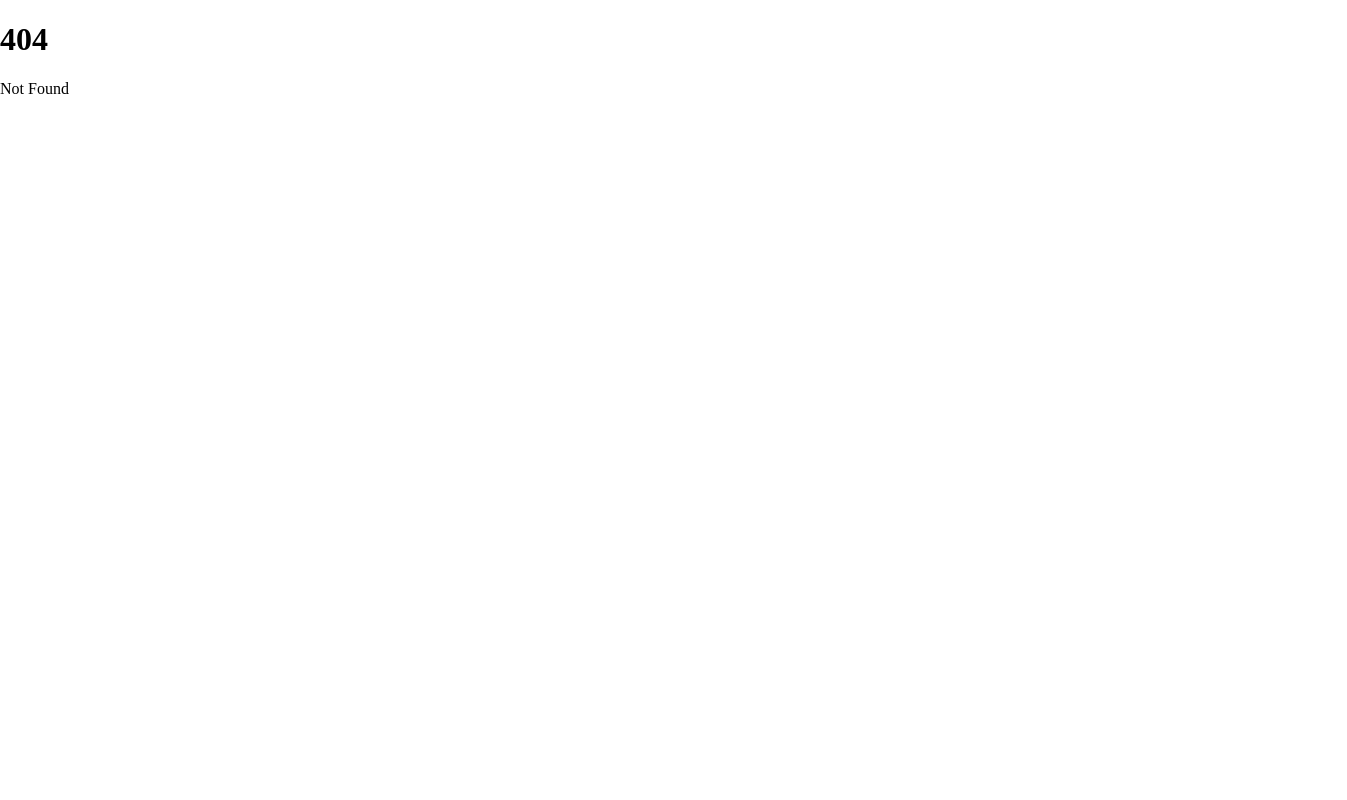
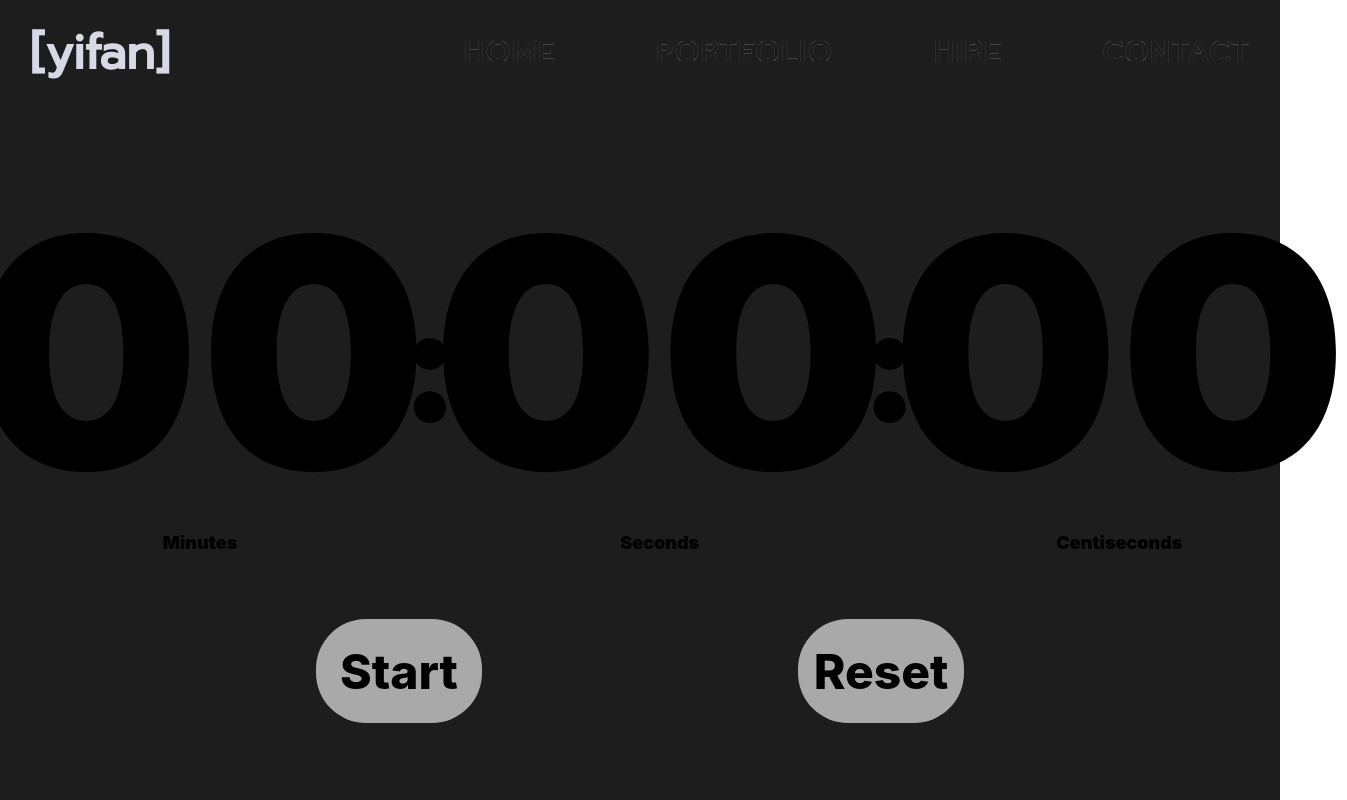
Before and after one commit to yifan117/my-portfolio, a SvelteKit app: page /lib/stopwatch in a window 1280 px wide. Before the commit this address had no page. Shown: the whole page, 1347 px wide, since content can reach past the window. Built offline with nearby package versions, Linux system fonts and the light colour scheme.

Commit message:
added stopwatch to projects

```diff
--- /dev/null
+++ b/src/routes/lib/stopwatch/+page.svelte
@@ -0,0 +1,36 @@
+<script lang='ts'>
+    import Nav from '../nav-bar.svelte';
+    import OtherStopwatchTandb from './OtherStopwatchTANDB.svelte';
+
+    </script>
+
+    <link rel="stylesheet" href="https://fonts.googleapis.com/css?family=Prompt">
+
+    <title>Yifan's Stopwatch</title>
+
+    <div class="body">
+      <Nav/>
+      <!-- <Textfield/>
+      <Buttons/> -->
+      <OtherStopwatchTandb/>
+    </div>
+
+
+    <style>
+
+
+    * {
+      font-family: 'Prompt';
+    }
+
+    .body {
+      display: flex;
+      flex-direction: column;
+      align-items: center;
+      justify-content: space-evenly;
+      height: 100vh;
+      width: 100vw;
+      background-color: #1D1D1D;
+    }
+
+</style>
--- /dev/null
+++ b/src/routes/lib/stopwatch/OtherStopwatchTANDB.svelte
@@ -0,0 +1,200 @@
+<script lang="ts">
+
+    let state = "Start";
+    let begin = 0;
+    let seconds = 0;
+    let timerID: any;
+    let minutes = 0;
+    let ms = 0;
+    let savedMs = 0;
+    let startTime: any;
+    let totalMs: any;
+    let currentTime;
+
+    function getTime() {
+        currentTime = Math.floor(Date.now() - startTime);
+        totalMs = Math.floor((currentTime)) + savedMs;
+        seconds = Math.floor((totalMs / 1000) % 60);
+        ms = Math.floor((totalMs / 10) % 100);
+        minutes = Math.floor((totalMs / 60000) % 60);
+    }
+
+    function toggle () {
+        if (state === "Start") {
+            state = "Stop"
+            begin = 1;
+        } else if (state === "Stop") {
+            state = "Start"
+            begin = 2;
+        }
+    }
+
+    function start () {
+        if (begin === 1) {
+            startTime = Date.now();
+            timerID = setInterval(getTime, 1);
+
+
+        } else if (begin === 2) {
+            savedMs = totalMs;
+            clearInterval(timerID);
+        }
+    }
+
+    function reset () {
+        seconds = 0;
+        ms = 0;
+        minutes = 0;
+        startTime = Date.now();
+        savedMs = 0;
+    }
+    </script>
+
+    <div class="contents">
+        <div class="textfield">
+            <div class="timeUnit">
+                <div class="counter">
+                    {#if (minutes < 10)}
+                        0{minutes}
+                    {:else if (minutes >= 10)}
+                        {minutes}
+                    {/if}
+                </div>
+
+                <small>Minutes</small>
+            </div>
+
+            <div class="colon">
+                :
+            </div>
+
+            <div class="timeUnit">
+                <div class="counter">
+                    {#if (seconds < 10)}
+                        0{seconds}
+
+                    {:else if (seconds >= 10)}
+                        {seconds}
+                    {/if}
+                </div>
+
+                <small>Seconds</small>
+            </div>
+
+            <div class="colon">
+                :
+            </div>
+
+            <div class="timeUnit">
+                <div class="counter">
+                    {#if (ms < 10)}
+                        0{ms}
+
+                    {:else if ((ms >= 10))}
+                        {ms}
+                    {/if}
+                </div>
+
+                <small>Centiseconds</small>
+            </div>
+        </div>
+
+        <div class="buttons">
+            <button on:click={toggle} on:click={start}>
+                {state}
+            </button>
+
+            <button on:click={reset}>
+                Reset
+            </button>
+        </div>
+    </div>
+
+
+    <style>
+
+    .colon {
+        font-weight: 1000;
+        font-size: 10rem;
+        min-width: 50px;
+        display: flex;
+        align-items: center;
+        justify-content: center;
+        flex-shrink: 0;
+    }
+
+    .contents {
+        display: flex;
+        flex-direction: column;
+        align-items: center;
+        justify-content: space-evenly;
+        height: 100vh;
+        width: 100vw;
+        border-radius: 5px;
+        font-family:-apple-system, BlinkMacSystemFont, 'Segoe UI', Roboto, Oxygen, Ubuntu, Cantarell, 'Open Sans', 'Helvetica Neue', sans-serif;
+    }
+
+    .textfield {
+        height: 45vh;
+        width: 100vw;
+        display: flex;
+        justify-content: space-around;
+        font-family: inherit;
+    }
+
+    .counter {
+        min-height: 230px;
+        display: flex;
+        align-items: center;
+        justify-content: center;
+        font-size: 20rem;
+    }
+
+    .timeUnit {
+        min-height: 380px;
+        min-width: 400px;
+        display: flex;
+        flex-direction: column;
+        align-items: center;
+        justify-content: space-around;
+        font-weight: 1000;
+        font-size: 15rem;
+    }
+
+    small {
+        display: flex;
+        font-size: large;
+        min-height: 40px;
+        align-items: center;
+    }
+
+    .buttons {
+        display: flex;
+        flex-direction: row;
+        align-items: center;
+        justify-content: space-evenly;
+        min-width: 100vw;
+        min-height: auto;
+        border-radius: 5px;
+    }
+
+    button {
+        background-color: #A9A9A9;
+        border-radius: 50px;
+        height: 13vh;
+        width: 13vw;
+        display: flex;
+        align-items: center;
+        align-content: center;
+        justify-content: center;
+        font-size: 3rem;
+        font-weight: 800;
+        font-family: inherit;
+        border: 10px;
+    }
+
+    button:hover {
+        opacity: 50%;
+        border-color: black;
+    }
+    </style>
--- a/src/routes/portfolio/+page.svelte
+++ b/src/routes/portfolio/+page.svelte
@@ -6,7 +6,7 @@ import Nav from "../lib/nav-bar.svelte";
     let resources = [
 
         {
-            link: 'https://developer.mozilla.org/en-US/docs/Learn/CSS/Building_blocks/The_box_model',
+            link: '../lib/stopwatch',
             styling: 'background-image: linear-gradient( 135deg, #FEB692 10%, #EA5455 100%);',
             name: 'Placeholder',
             description: 'Lorem Ipsum'
```
